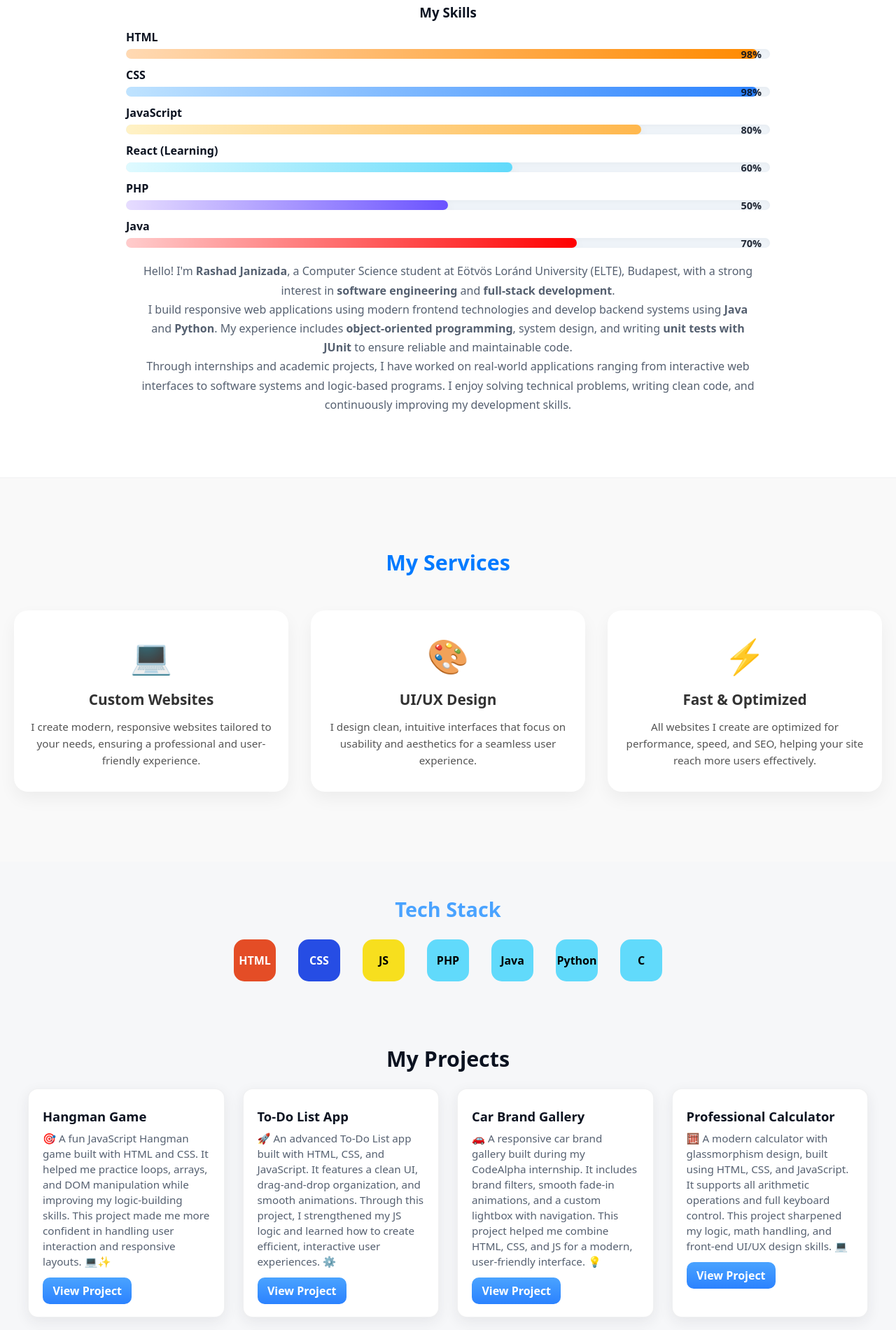
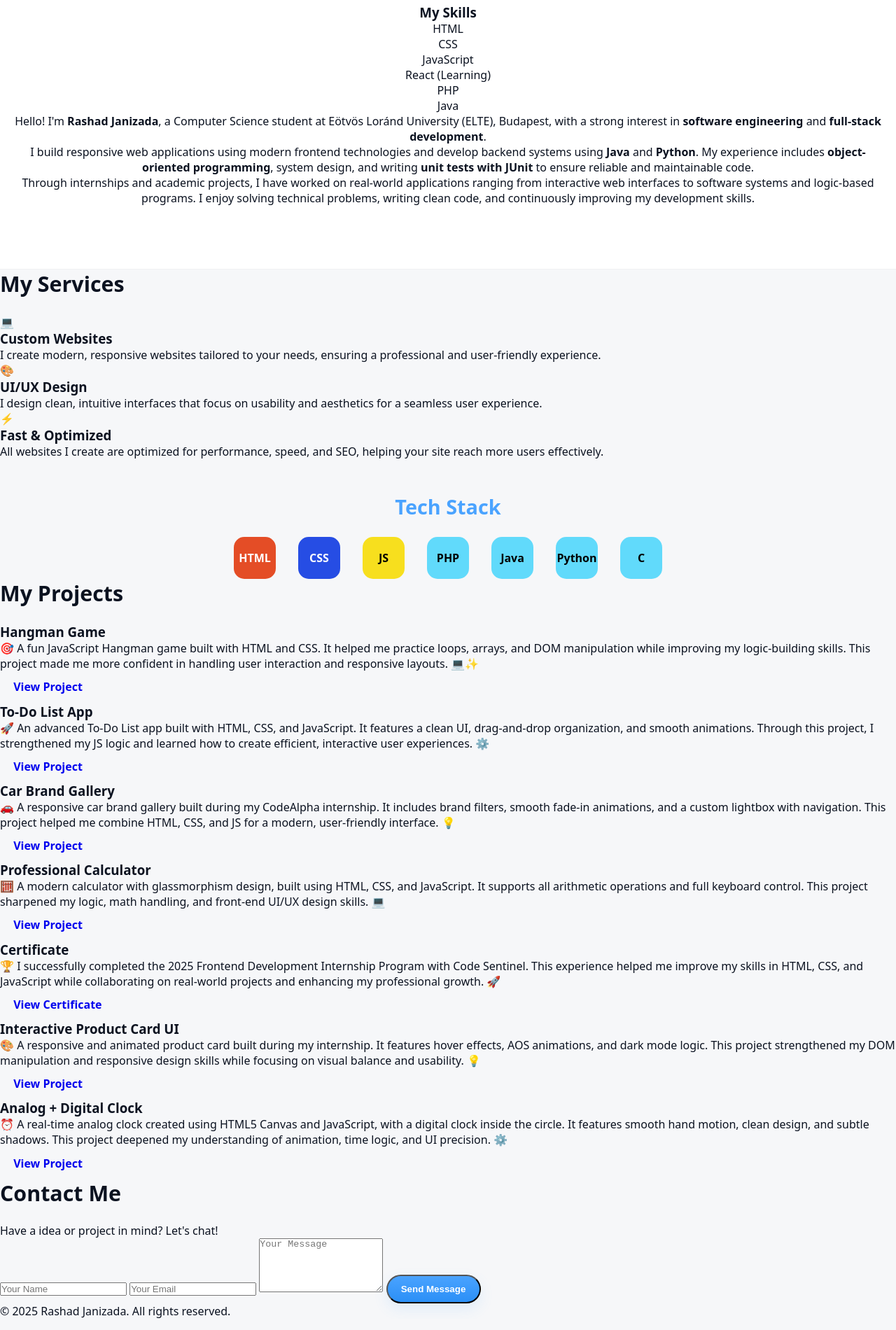
Before and after one commit to resad2106/Rashad-Janizada_Portfolio, a plain HTML site: page index.html in a window 1280 px wide. Shown: the part 820-2720 px from the top of the page at 70% size. Drawn offline with Linux system fonts and the light colour scheme.

Commit message:
Update style.css

```diff
--- a/style.css
+++ b/style.css
@@ -135,118 +135,39 @@ body{
 /* About Section */
 .about{padding:90px 20px;background:var(--panel);border-bottom:1px solid var(--muted-contrast);text-align:center}
 .section-title{font-size:1.9rem;margin-bottom:1.4rem;color:var(--text)}
-.skills{width:86%;max-width:920px;margin:0 auto 18px}
-.skill{display:flex;flex-direction:column;align-items:flex-start;margin:12px 0}
-.skill p{margin:0 0 6px 0;font-weight:700;color:var(--text)}
-.progress{width:100%;height:14px;background:#eef3f8;border-radius:999px;overflow:hidden;position:relative;box-shadow:inset 0 2px 6px rgba(11,18,32,0.03)}
-:root[data-theme="dark"] .progress{background:#112026}
-.bar{height:100%;width:0;border-radius:999px;transition:width 1.4s cubic-bezier(.2,.9,.3,1);box-shadow:0 6px 18px rgba(11,18,32,0.06)}
-.bar.html{background:linear-gradient(90deg,#ffd9b3,#ff8a00)}
-.bar.css{background:linear-gradient(90deg,#bfe3ff,#2b82ff)}
-.bar.js{background:linear-gradient(90deg,#fff2c6,#ffb74d)}
-.bar.react{background:linear-gradient(90deg,#dffaff,#61dafb)}
-.bar.php{background:linear-gradient(90deg,#e7ddff,#6a52ff)}
-.bar.java{background:linear-gradient(90deg, #ffcccc, #ff0000)}
-.bar.animate.html{width:98%}
-.bar.animate.css{width:98%}
-.bar.animate.js{width:80%}
-.bar.animate.react{width:60%}
-.bar.animate.php{width:50%}
-.bar.animate.java{width:70%}
-.progress::after{content:attr(data-percent);position:absolute;right:12px;top:50%;transform:translateY(-50%);color:var(--text);font-weight:700;font-size:.9rem;opacity:.9}
-.about-text{max-width:880px;margin:20px auto 0;color:var(--muted);line-height:1.7;font-size:1rem}
-
-/* Projects Section */
-.projects{padding:90px 20px;background:var(--bg);text-align:center}
-.projects-grid{display:grid;grid-template-columns:repeat(auto-fit,minmax(260px,1fr));gap:26px;align-items:stretch;max-width:1200px;margin:18px auto 0;perspective:1000px}
-.project-card{background:var(--panel);border-radius:14px;border:1px solid var(--muted-contrast);box-shadow:0 6px 20px var(--card-shadow);overflow:hidden;transition:transform .45s cubic-bezier(.2,.9,.25,1),box-shadow .45s ease;display:flex;flex-direction:column;justify-content:space-between;padding:18px}
-.project-card:hover{transform:translateY(-8px) rotateX(1.3deg);box-shadow:0 18px 40px rgba(14,24,38,0.06)}
-.project-content{padding:8px 2px 0;text-align:left}
-.project-content h3{color:var(--text);margin:0 0 .5rem;font-size:1.15rem}
-.project-content p{color:var(--muted);font-size:.95rem;line-height:1.45;white-space:pre-wrap;margin-bottom:12px}
-.project-btn{background:linear-gradient(180deg,var(--accent),#2b82ff);color:#fff;padding:.48rem .9rem;border-radius:10px;text-decoration:none;font-weight:700;display:inline-block;transition:transform .18s ease,box-shadow .18s ease}
-.project-btn:hover{transform:translateY(-4px);box-shadow:0 10px 30px rgba(74,163,255,0.12)}
-
-/* Fade-in */
-.fade-in{opacity:0;transform:translateY(18px);transition:all .7s cubic-bezier(.2,.9,.25,1)}
-.fade-in.visible{opacity:1;transform:translateY(0)}
-
-/* Contact */
-.contact{padding:90px 20px;background:var(--panel);text-align:center}
-.contact-text{color:var(--muted);margin-bottom:10px}
-.contact-form{width:90%;max-width:640px;margin:16px auto 0;display:flex;flex-direction:column;gap:12px}
-.contact-form input,.contact-form textarea{
-  padding:12px 14px;border-radius:10px;border:1px solid rgba(10,20,30,0.04);
-  background:#fbfdff;color:var(--text);font-size:1rem;resize:none
-}
-:root[data-theme="dark"] .contact-form input,
-:root[data-theme="dark"] .contact-form textarea{
-  background:#0b1216;border:1px solid rgba(255,255,255,0.03);color:var(--text)
-}
-.contact-form button{background:linear-gradient(180deg,var(--accent),#2b82ff);color:#fff;border:none;padding:12px;border-radius:12px;font-weight:800;cursor:pointer;box-shadow:0 10px 30px rgba(74,163,255,0.08)}
-.contact-form button:hover{transform:translateY(-3px)}
-
-/* Footer */
-footer{padding:28px 6px;text-align:center;color:var(--muted);font-size:.94rem}
-
-/* Back to top */
-#topBtn{position:fixed;right:20px;bottom:20px;padding:10px 12px;border-radius:12px;border:none;background:var(--panel);color:var(--text);box-shadow:0 8px 20px var(--card-shadow);display:none}
-#topBtn:hover{transform:translateY(-3px)}
-
-/* Responsive */
-@media (max-width:900px){
-  .header-inner{padding:12px 14px}
-  .hero h2{font-size:2.05rem}
-  .projects-grid{gap:18px}
-}
-@media (max-width:600px){
-  .nav-links{display:none}
-  .header-inner{padding:10px 12px}
-  .hero{padding:100px 18px 50px}
-  .hero h2{font-size:1.8rem}
-  .skills{width:92%}
-  .about-text{width:92%}
-  .projects-grid{grid-template-columns:1fr}
-  .project-card{padding:16px}
-}
 
 /* Tech Stack */
 .tech-stack {text-align:center;margin:3rem auto 0}
 .tech-stack h3{color:var(--accent);font-size:1.8rem;margin-bottom:1.5rem}
 .icons{display:flex;justify-content:center;gap:2rem;flex-wrap:wrap}
+
 .icon{
-  width:60px;height:60px;line-height:60px;border-radius:15px;font-weight:bold;
-  display:flex;align-items:center;justify-content:center;
-  perspective:1000px;transition:transform 0.6s ease, box-shadow 0.3s ease;cursor:default;
+  width:60px;
+  height:60px;
+  line-height:60px;
+  border-radius:15px;
+  font-weight:bold;
+  display:flex;
+  align-items:center;
+  justify-content:center;
+  perspective:1000px;
+  transition:transform 0.6s ease, box-shadow 0.3s ease;
+  cursor:default;
 }
-.icon:hover{transform:rotateY(15deg) rotateX(15deg) scale(1.1);box-shadow:0 10px 20px rgba(0,0,0,0.2)}
+
+.icon:hover{
+  transform:rotateY(15deg) rotateX(15deg) scale(1.1);
+  box-shadow:0 10px 20px rgba(0,0,0,0.2)
+}
+
+/* Existing */
 .icon.html { background:#e44d26; color:#fff; }
 .icon.css { background:#264de4; color:#fff; }
 .icon.js { background:#f7df1e; color:#000; }
 .icon.react { background:#61dafb; color:#000; }
 .icon.git { background:#f05032; color:#fff; }
+
+/* New Skills */
 .icon.java { background:#f89820; color:#fff; }
 .icon.python { background:#3776ab; color:#fff; }
 .icon.c { background:#00599c; color:#fff; }
-
-/* Services Section */
-.services {
-  padding:100px 20px;
-  text-align:center;
-  background:var(--bg-services);
-  color:var(--text-services);
-  transition:background 0.5s, color 0.5s;
-}
-.services .section-title{color:var(--accent-color);margin-bottom:3rem}
-.services-grid{display:grid;grid-template-columns:repeat(auto-fit,minmax(250px,1fr));gap:2rem}
-.service-card{
-  background:var(--card-bg);
-  border-radius:20px;
-  padding:2rem 1.5rem;
-  box-shadow:0 10px 25px rgba(0,0,0,0.05);
-  transition: transform 0.4s ease, box-shadow 0.4s ease, background 0.5s, color 0.5s;
-}
-.service-card:hover{transform:translateY(-8px) rotateX(2deg) rotateY(2deg); box-shadow:0 20px 40px rgba(0,0,0,0.1)}
-.service-icon{font-size:3rem;margin-bottom:1rem}
-.service-card h3{font-size:1.3rem;margin-bottom:0.8rem}
-.service-card p{font-size:0.95rem;line-height:1.6;color:var(--text-services-card)}
```
